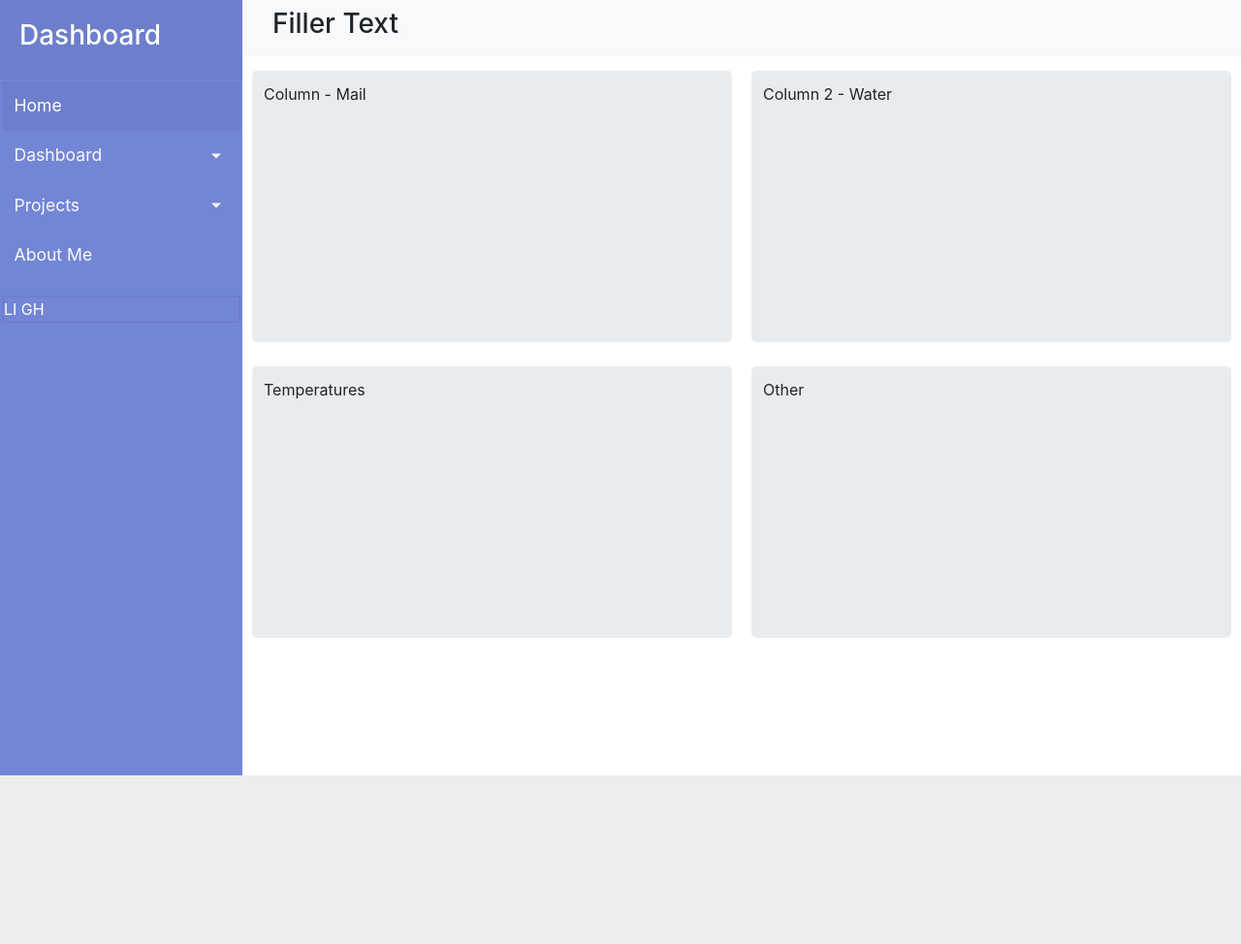
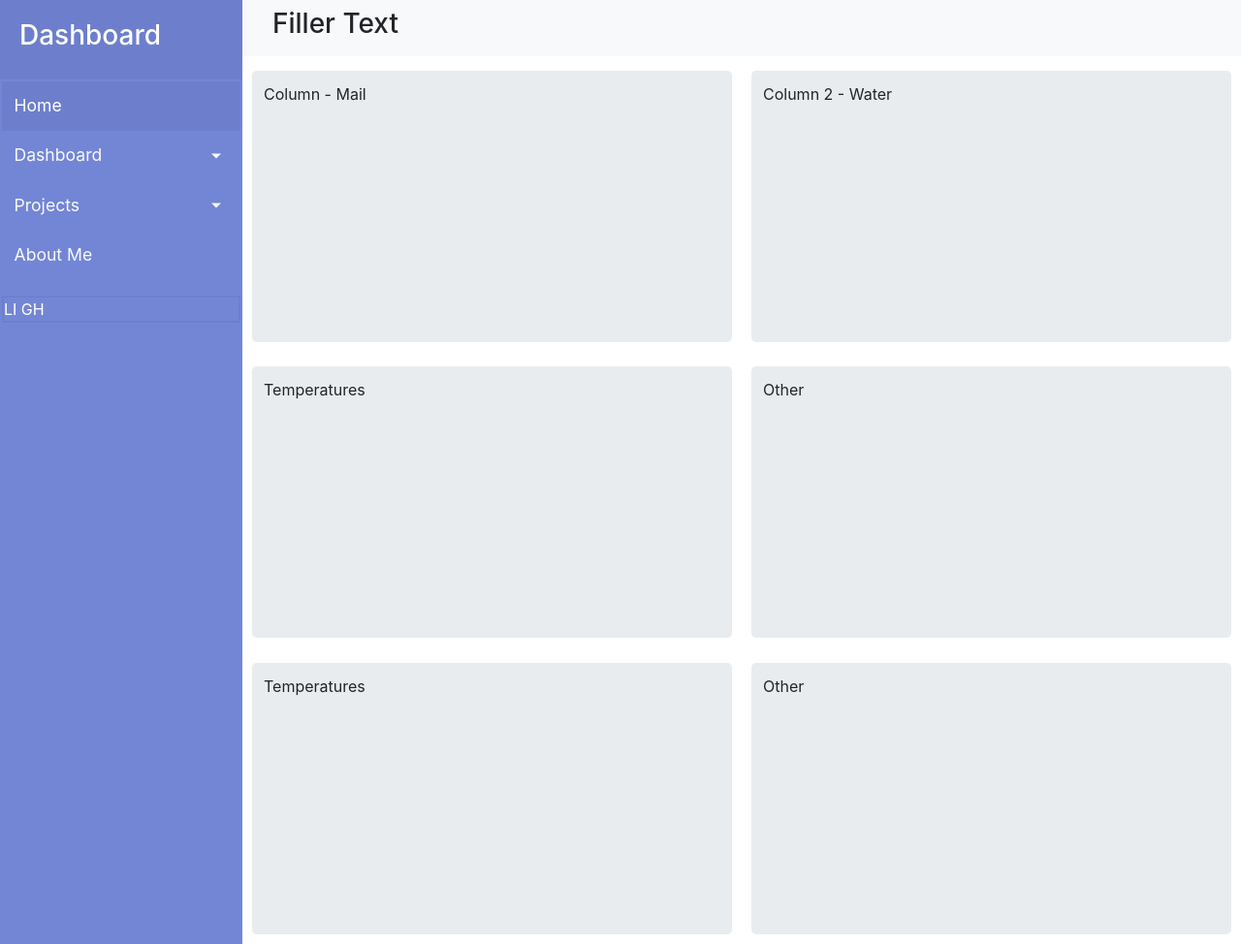
Before and after one commit to yddc902/Home-Automation-Dashboard, a Django app: page / in a window 1280 px wide. Shown: the whole page at 97% size. Before the commit the page ends 800 px from the top, so only its background shows below. Run offline with Django 3.2, Linux system fonts and the light colour scheme; some libraries are stand-ins or nearby versions.

Commit message:
Fixed display for mobile

```diff
--- a/api_app/static/api_app/css/notification.css
+++ b/api_app/static/api_app/css/notification.css
@@ -20,7 +20,7 @@
   padding-top: 5px;
 }
 
-@media (max-width: 768px) {
+@media only screen and (max-width: 768px) {
   .column {
     width: 100%;
     margin-bottom: 50%;
--- a/api_app/templates/base.html
+++ b/api_app/templates/base.html
@@ -98,6 +98,22 @@
               </div>
             </div>
           </div>
+          <div class="row">
+            <div class="column">
+              <div class="card-container">
+                <div class="jumbotron" id="notification-grid">
+                  <p>Temperatures</p>
+                </div>
+              </div>
+            </div>
+            <div class="column">
+              <div class="card-container">
+                <div class="jumbotron" id="notification-grid">
+                  <p>Other</p>
+                </div>
+              </div>
+            </div>
+          </div>
         </div>
 
       </div>
```
